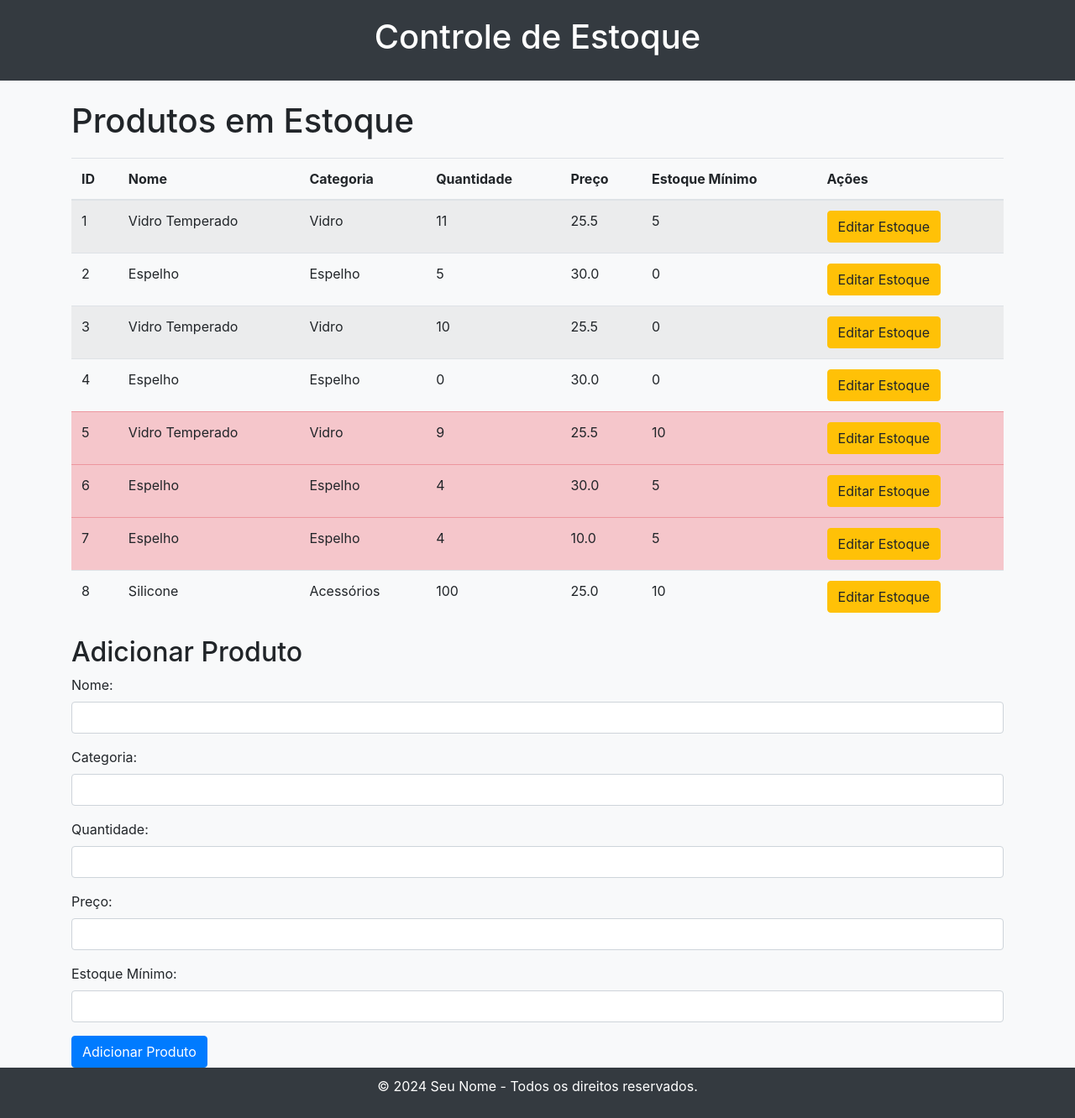
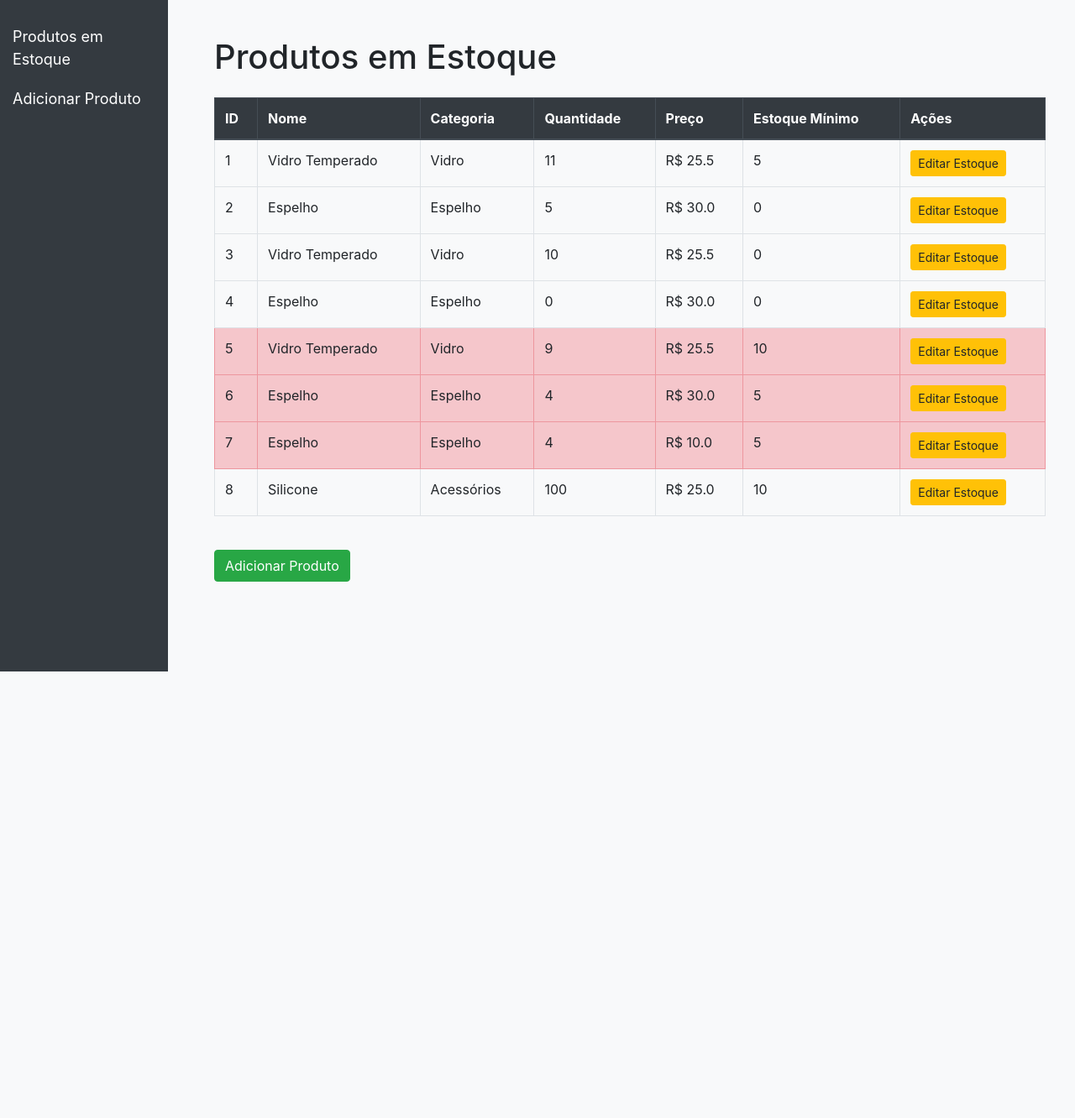
Before and after one commit to Elielton-Ferreira/liras_system, a Flask app: page / in a window 1280 px wide. Shown: the whole page at 84% size. After the commit the page ends 800 px from the top, so only its background shows below. Run offline with Flask 3, Linux system fonts and the light colour scheme; data comes from the database, SQL or seed files in the repository; both versions use the stored data as it was after the commit; some libraries are stand-ins or nearby versions.

Commit message:
barra lateral + menu adicionar produto

```diff
--- a/app.py
+++ b/app.py
@@ -40,16 +40,18 @@ def index():
     produtos = obter_produtos()
     return render_template('index.html', produtos=produtos)
 
-# Rota para adicionar um novo produto
-@app.route('/adicionar', methods=['POST'])
+# Rota para exibir o formulário de adicionar produto (GET) e adicionar o produto (POST)
+@app.route('/adicionar', methods=['GET', 'POST'])
 def adicionar():
-    nome = request.form['nome']
-    categoria = request.form['categoria']
-    quantidade = int(request.form['quantidade'])
-    preco = float(request.form['preco'])
-    estoque_minimo = int(request.form['estoque_minimo'])
-    adicionar_produto(nome, categoria, quantidade, preco, estoque_minimo)
-    return redirect('/')
+    if request.method == 'POST':
+        nome = request.form['nome']
+        categoria = request.form['categoria']
+        quantidade = int(request.form['quantidade'])
+        preco = float(request.form['preco'])
+        estoque_minimo = int(request.form['estoque_minimo'])
+        adicionar_produto(nome, categoria, quantidade, preco, estoque_minimo)
+        return redirect('/')
+    return render_template('adicionar_produto.html')
 
 # Rota para exibir o formulário de edição de estoque
 @app.route('/editar/<int:id>', methods=['GET'])
--- a/templates/base.html
+++ b/templates/base.html
@@ -10,38 +10,41 @@
         body {
             background-color: #f8f9fa;
         }
-        .table {
-            margin-top: 20px;
+        .sidebar {
+            height: 100%;
+            width: 200px;
+            position: fixed;
+            top: 0;
+            left: 0;
+            background-color: #343a40;
+            padding-top: 20px;
         }
-        .red {
-            color: red;
+        .sidebar a {
+            padding: 10px 15px;
+            text-decoration: none;
+            font-size: 18px;
+            color: white;
+            display: block;
         }
-        .header {
-            background-color: #343a40;
-            color: white;
+        .sidebar a:hover {
+            background-color: #575d63;
+        }
+        .content {
+            margin-left: 220px;
             padding: 20px;
-            text-align: center;
-        }
-        .footer {
-            background-color: #343a40;
-            color: white;
-            text-align: center;
-            padding: 10px;
-            position: relative;
-            bottom: 0;
-            width: 100%;
         }
     </style>
 </head>
 <body>
-    <div class="header">
-        <h1>Controle de Estoque</h1>
+    <div class="sidebar">
+        <a href="/">Produtos em Estoque</a>
+        <a href="/adicionar">Adicionar Produto</a>
     </div>
-    <div class="container mt-4">
-        {% block content %}{% endblock %}
-    </div>
-    <div class="footer">
-        <p>&copy; 2024 Seu Nome - Todos os direitos reservados.</p>
+
+    <div class="content">
+        <div class="container">
+            {% block content %}{% endblock %}
+        </div>
     </div>
 </body>
 </html>
--- a/templates/index.html
+++ b/templates/index.html
@@ -1,10 +1,10 @@
 {% extends 'base.html' %}
 
 {% block content %}
-<h1>Produtos em Estoque</h1>
+<h1 class="my-4">Produtos em Estoque</h1>
 
-<table class="table table-striped">
-    <thead>
+<table class="table table-bordered">
+    <thead class="thead-dark">
         <tr>
             <th>ID</th>
             <th>Nome</th>
@@ -22,36 +22,13 @@
             <td>{{ produto[1] }}</td>
             <td>{{ produto[2] }}</td>
             <td>{{ produto[3] }}</td>
-            <td>{{ produto[4] }}</td>
+            <td>R$ {{ produto[4] }}</td>
             <td>{{ produto[5] }}</td>
-            <td><a href="/editar/{{ produto[0] }}" class="btn btn-warning">Editar Estoque</a></td>
+            <td><a href="/editar/{{ produto[0] }}" class="btn btn-sm btn-warning">Editar Estoque</a></td>
         </tr>
         {% endfor %}
     </tbody>
 </table>
 
-<h2>Adicionar Produto</h2>
-<form action="/adicionar" method="POST" class="form-adicionar-produto">
-    <div class="form-group">
-        <label for="nome">Nome:</label>
-        <input type="text" name="nome" class="form-control" required>
-    </div>
-    <div class="form-group">
-        <label for="categoria">Categoria:</label>
-        <input type="text" name="categoria" class="form-control" required>
-    </div>
-    <div class="form-group">
-        <label for="quantidade">Quantidade:</label>
-        <input type="number" name="quantidade" class="form-control" required>
-    </div>
-    <div class="form-group">
-        <label for="preco">Preço:</label>
-        <input type="number" step="0.01" name="preco" class="form-control" required>
-    </div>
-    <div class="form-group">
-        <label for="estoque_minimo">Estoque Mínimo:</label>
-        <input type="number" name="estoque_minimo" class="form-control" required>
-    </div>
-    <button type="submit" class="btn btn-primary">Adicionar Produto</button>
-</form>
+<a href="/adicionar" class="btn btn-success mt-4">Adicionar Produto</a>
 {% endblock %}
```
Also changed, not shown: templates/adicionar_produto.html (+14 -13 lines), estoque.db.
